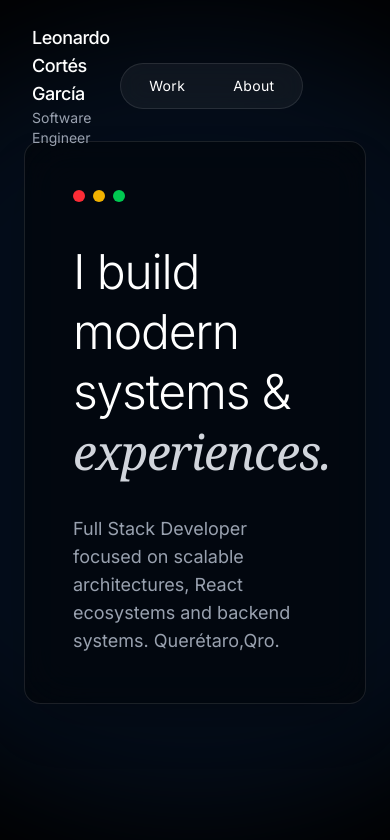
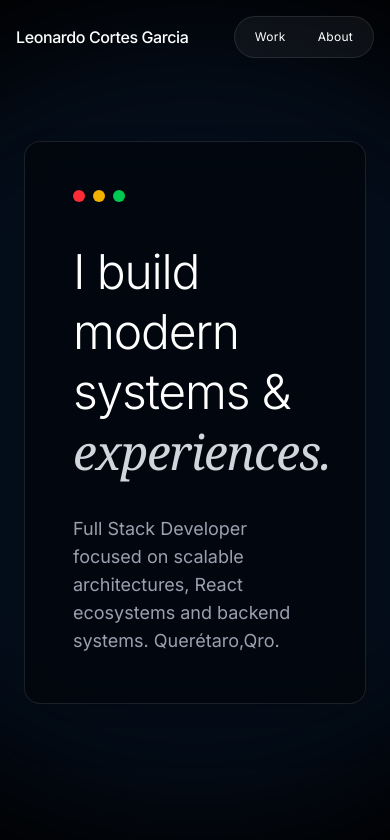
Before and after one commit to LeonardoCG26/Portafolio, a React (Vite) app in the folder client/: page / in a window 390 px wide. Shown: the top 840 px of the page. Built offline with nearby package versions, Linux system fonts and the light colour scheme.

Commit message:
Fix mobile navbar overlap

```diff
--- a/client/src/components/Navbar.jsx
+++ b/client/src/components/Navbar.jsx
@@ -12,23 +12,20 @@ export default function Navbar() {
   ];
 
   return (
-    <nav className="fixed top-0 w-full flex items-center justify-between px-8 py-6 z-50 text-white">
-
-      {/* Nombre */}
-      <Link to="/" className="hover:opacity-80 transition">
-        <div>
-          <h1 className="text-lg font-medium tracking-tight">
-            Leonardo Cortés García
+    <nav className="fixed top-0 left-0 right-0 z-50 text-white px-4 py-4 sm:px-6 md:px-8 md:py-6">
+      <div className="mx-auto w-full max-w-6xl flex items-center justify-between gap-3">
+        <Link to="/" className="hover:opacity-80 transition min-w-0">
+          <div className="leading-tight">
+            <h1 className="text-base sm:text-lg font-medium tracking-tight truncate">
+              Leonardo Cortes Garcia
             </h1>
-          <p className="text-sm text-gray-400">
+            <p className="hidden sm:block text-sm text-gray-400">
               Software Engineer
             </p>
           </div>
         </Link>
 
-      {/* Botones */}
-      <div className="relative flex bg-white/5 backdrop-blur-md rounded-full p-1 border border-white/10">
-
+        <div className="relative flex shrink-0 bg-white/5 backdrop-blur-md rounded-full p-1 border border-white/10">
           {navItems.map((item, index) => {
             const isActive = location.pathname === item.path;
             const isHovered = hovered === index;
@@ -39,7 +36,7 @@ export default function Navbar() {
                 to={item.path}
                 onMouseEnter={() => setHovered(index)}
                 onMouseLeave={() => setHovered(null)}
-                className="relative px-6 py-2 text-sm tracking-wide"
+                className="relative px-4 sm:px-6 py-2 text-xs sm:text-sm tracking-wide"
               >
                 {(isHovered || isActive) && (
                   <motion.div
@@ -47,22 +44,16 @@ export default function Navbar() {
                     className="absolute inset-0 rounded-full bg-white/10"
                     transition={{ type: "spring", stiffness: 400, damping: 35 }}
                   >
-                    {/* Línea luminosa superior */}
                     <div className="absolute top-0 left-1/2 -translate-x-1/2 w-8 h-[2px] bg-white/60 rounded-full blur-sm" />
                   </motion.div>
                 )}
 
-                <span className="relative z-10 text-white">
-                {item.name}
-                </span>
+                <span className="relative z-10 text-white">{item.name}</span>
               </Link>
             );
           })}
-
         </div>
-
-
-      <div className="w-[120px]" />
+      </div>
     </nav>
   );
 }
```
Lines whose indentation alone changed are shown as unchanged.
